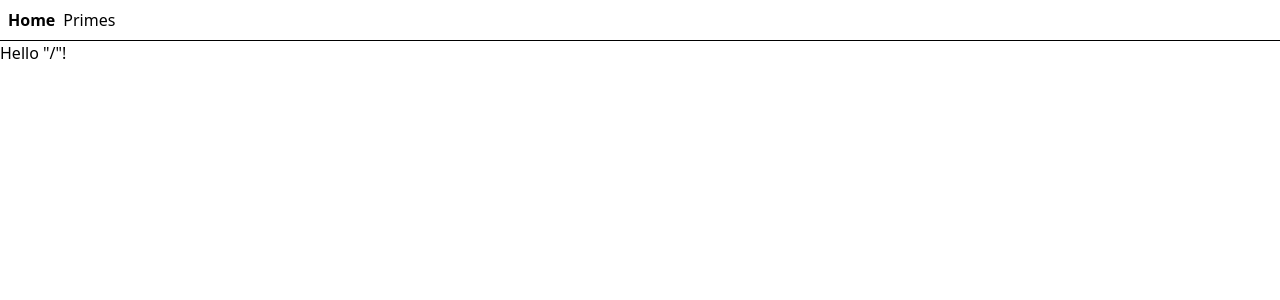
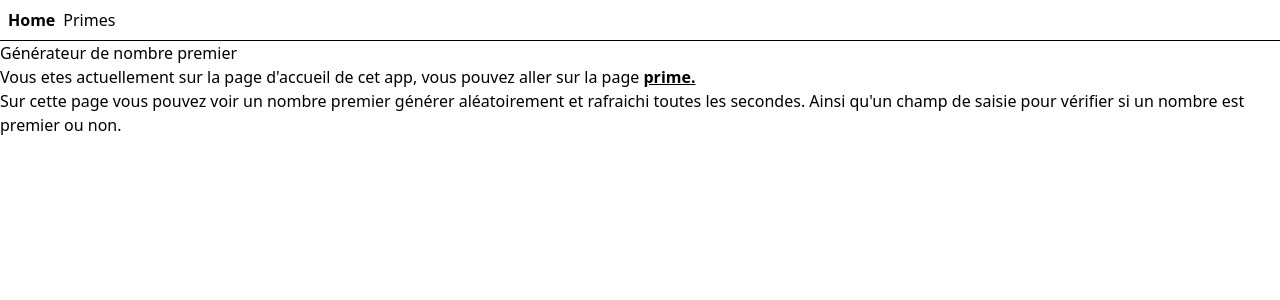
Before and after one commit to ThomasMarcheschi/TP-Generateur-de-nombres-premiers-optimise, a React (Vite) app in the folder app-prime/: page / in a window 1280 px wide. Shown: the top 300 px of the page. Built offline with nearby package versions, Linux system fonts and the light colour scheme.

Commit message:
Ajout description page accueil

```diff
--- a/app-prime/src/App.jsx
+++ b/app-prime/src/App.jsx
@@ -1,5 +1,21 @@
 function App() {
-  return <></>;
+  return (
+    <>
+      <h1>Générateur de nombre premier</h1>
+      <p>
+        Vous etes actuellement sur la page d'accueil de cet app, vous pouvez
+        aller sur la page{" "}
+        <a href="/prime" className="underline font-bold">
+          prime.
+        </a>
+      </p>
+      <p>
+        Sur cette page vous pouvez voir un nombre premier générer aléatoirement
+        et rafraichi toutes les secondes. Ainsi qu'un champ de saisie pour
+        vérifier si un nombre est premier ou non.
+      </p>
+    </>
+  );
 }
 
 export default App;
--- a/app-prime/src/routes/index.jsx
+++ b/app-prime/src/routes/index.jsx
@@ -1,9 +1,5 @@
-import { createFileRoute } from '@tanstack/react-router'
-
-export const Route = createFileRoute('/')({
-  component: RouteComponent,
-})
-
-function RouteComponent() {
-  return <div>Hello "/"!</div>
-}
+import { createFileRoute } from "@tanstack/react-router";
+import App from "../App.jsx";
+export const Route = createFileRoute("/")({
+  component: App,
+});
```
